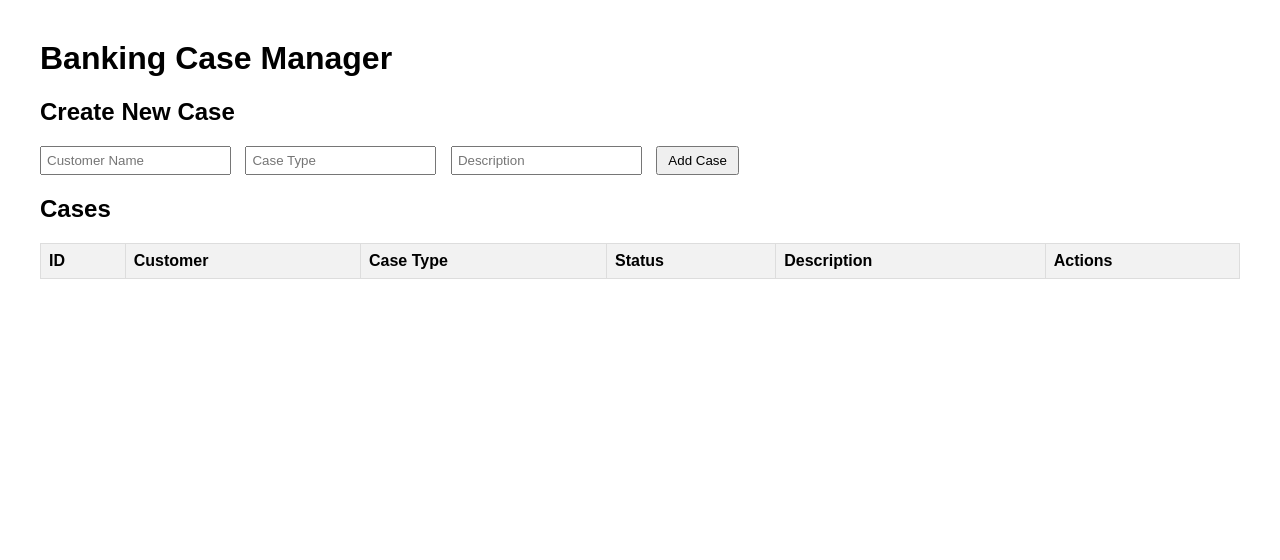
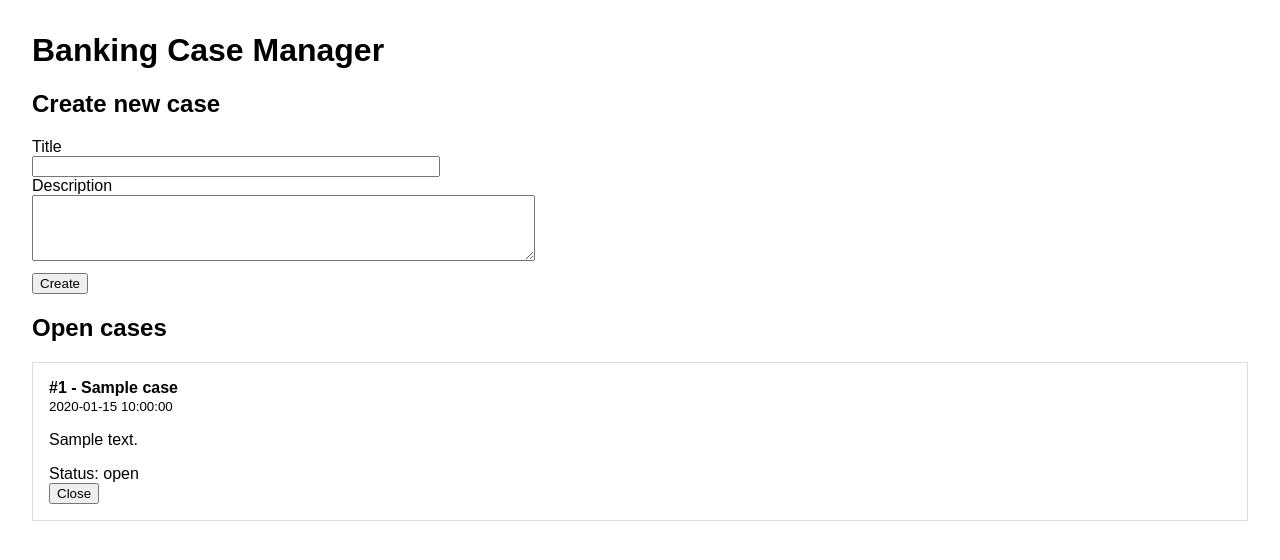
Before and after one commit to fabiofedele69/banking-case-manager, a Python web app: template templates/index.html in a window 1280 px wide. Shown: the top 560 px of the page. Run offline with Jinja, Linux system fonts and the light colour scheme; the template is opened without the code that fills it: most values are stand-ins (such as "Sample title", 1, 10 or a date in 2020); lists and menus that the app fills with data are empty.

Commit message:
Update index.html

```diff
--- a/templates/index.html
+++ b/templates/index.html
@@ -1,118 +1,52 @@
-<!DOCTYPE html>
-<html>
+<!doctype html>
+<html lang="en">
 <head>
-    <title>Banking Case Manager</title>
-    <style>
-        body { font-family: Arial, sans-serif; margin: 40px; }
-        table { border-collapse: collapse; width: 100%; margin-bottom: 20px; }
-        th, td { border: 1px solid #ddd; padding: 8px; text-align: left; }
-        th { background-color: #f2f2f2; }
-        input, select { padding: 5px; margin-right: 10px; }
-        button { padding: 5px 10px; cursor: pointer; }
-        .OPEN { background-color: #d4edda; }   /* green */
-        .CLOSED { background-color: #f8d7da; } /* red */
-    </style>
+<meta charset="utf-8">
+<meta name="viewport" content="width=device-width, initial-scale=1">
+<title>Banking Case Manager</title>
+<style>
+body { font-family: Arial, Helvetica, sans-serif; margin: 2rem; }
+.case { border: 1px solid #ddd; padding: 1rem; margin-bottom: 1rem; }
+.closed { background:#f8f8f8; color: #888; }
+</style>
 </head>
 <body>
-    <h1>Banking Case Manager</h1>
+<h1>Banking Case Manager</h1>
 
-    <!-- Create new case -->
-    <h2>Create New Case</h2>
-    <form id="createForm">
-        <input type="text" id="customer_name" placeholder="Customer Name" required>
-        <input type="text" id="case_type" placeholder="Case Type" required>
-        <input type="text" id="description" placeholder="Description">
-        <button type="submit">Add Case</button>
-    </form>
 
-    <!-- Cases Table -->
-    <h2>Cases</h2>
-    <table id="casesTable">
-        <thead>
-            <tr>
-                <th>ID</th>
-                <th>Customer</th>
-                <th>Case Type</th>
-                <th>Status</th>
-                <th>Description</th>
-                <th>Actions</th>
-            </tr>
-        </thead>
-        <tbody></tbody>
-    </table>
+<h2>Create new case</h2>
+<form method="post">
+<div>
+<label>Title</label><br>
+<input type="text" name="title" required style="width:400px">
+</div>
+<div>
+<label>Description</label><br>
+<textarea name="description" rows="4" cols="60"></textarea>
+</div>
+<div style="margin-top:8px">
+<button type="submit">Create</button>
+</div>
+</form>
 
-    <script>
-        const tableBody = document.querySelector("#casesTable tbody");
-        const createForm = document.getElementById("createForm");
 
-        // Fetch and display all cases
-        async function loadCases() {
-            tableBody.innerHTML = '';
-            const res = await fetch("/cases");
-            const cases = await res.json();
-            cases.forEach(c => {
-                const row = document.createElement("tr");
-                row.className = c.status;
-                row.innerHTML = `
-                    <td>${c.id}</td>
-                    <td><input type="text" value="${c.customer_name}" data-id="${c.id}" class="editCustomer"></td>
-                    <td><input type="text" value="${c.case_type}" data-id="${c.id}" class="editType"></td>
-                    <td>
-                        <select data-id="${c.id}" class="editStatus">
-                            <option value="OPEN" ${c.status==="OPEN" ? "selected" : ""}>OPEN</option>
-                            <option value="CLOSED" ${c.status==="CLOSED" ? "selected" : ""}>CLOSED</option>
-                        </select>
-                    </td>
-                    <td><input type="text" value="${c.description}" data-id="${c.id}" class="editDesc"></td>
-                    <td>
-                        <button onclick="updateCase(${c.id})">Update</button>
-                        <button onclick="deleteCase(${c.id})">Delete</button>
-                    </td>
-                `;
-                tableBody.appendChild(row);
-            });
-        }
+<h2>Open cases</h2>
+{% for c in cases %}
+<div class="case {% if c.status != 'open' %}closed{% endif %}">
+<strong>#{{ c.id }} - {{ c.title }}</strong>
+<div><small>{{ c.created_at }}</small></div>
+<p>{{ c.description }}</p>
+<div>Status: {{ c.status }}</div>
+{% if c.status == 'open' %}
+<form method="post" action="/close/{{c.id}}">
+<button type="submit">Close</button>
+</form>
+{% endif %}
+</div>
+{% else %}
+<p>No cases found.</p>
+{% endfor %}
 
-        // Create new case
-        createForm.addEventListener("submit", async (e) => {
-            e.preventDefault();
-            const customer_name = document.getElementById("customer_name").value;
-            const case_type = document.getElementById("case_type").value;
-            const description = document.getElementById("description").value;
 
-            await fetch("/cases", {
-                method: "POST",
-                headers: { "Content-Type": "application/json" },
-                body: JSON.stringify({ customer_name, case_type, description })
-            });
-
-            createForm.reset();
-            loadCases();
-        });
-
-        // Update existing case
-        async function updateCase(id) {
-            const customer_name = document.querySelector(`.editCustomer[data-id='${id}']`).value;
-            const case_type = document.querySelector(`.editType[data-id='${id}']`).value;
-            const status = document.querySelector(`.editStatus[data-id='${id}']`).value;
-            const description = document.querySelector(`.editDesc[data-id='${id}']`).value;
-
-            await fetch(`/cases/${id}`, {
-                method: "PUT",
-                headers: { "Content-Type": "application/json" },
-                body: JSON.stringify({ customer_name, case_type, status, description })
-            });
-            loadCases();
-        }
-
-        // Delete case
-        async function deleteCase(id) {
-            await fetch(`/cases/${id}`, { method: "DELETE" });
-            loadCases();
-        }
-
-        // Initial load
-        loadCases();
-    </script>
 </body>
 </html>
```
